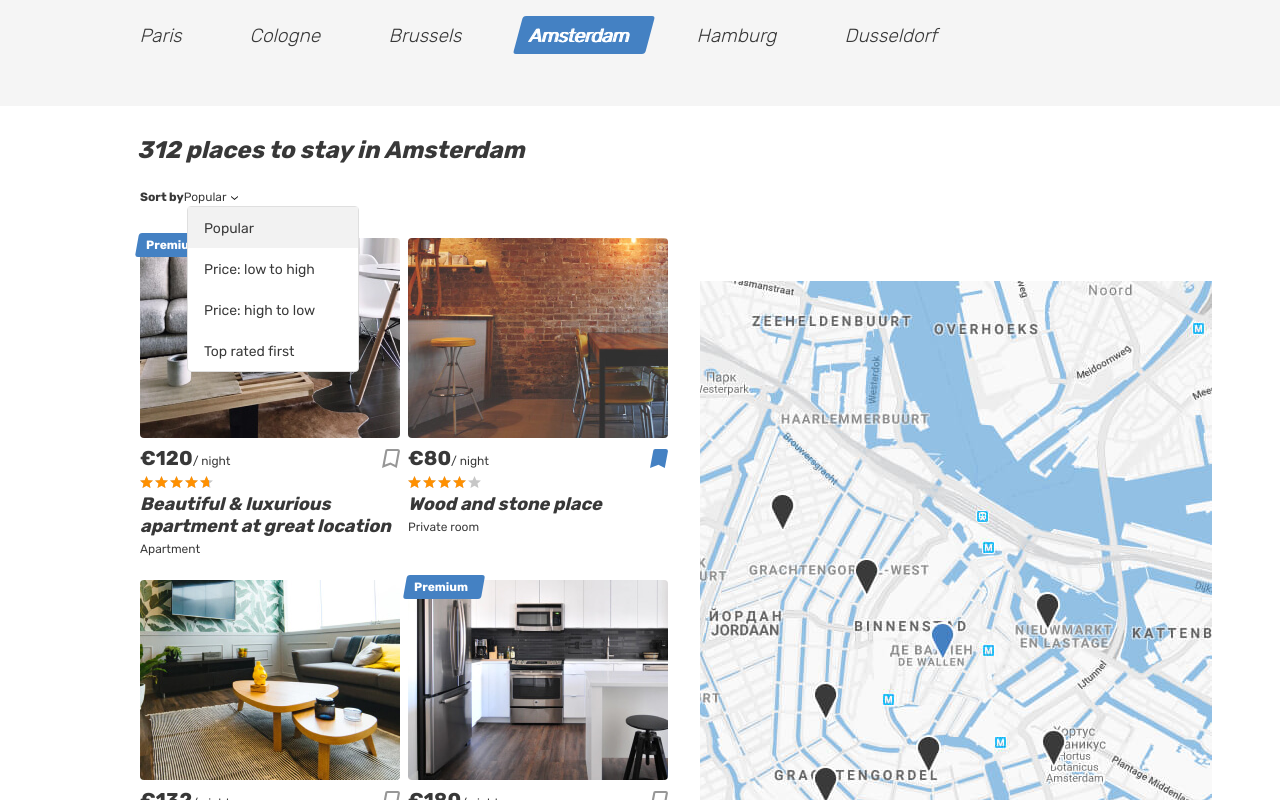
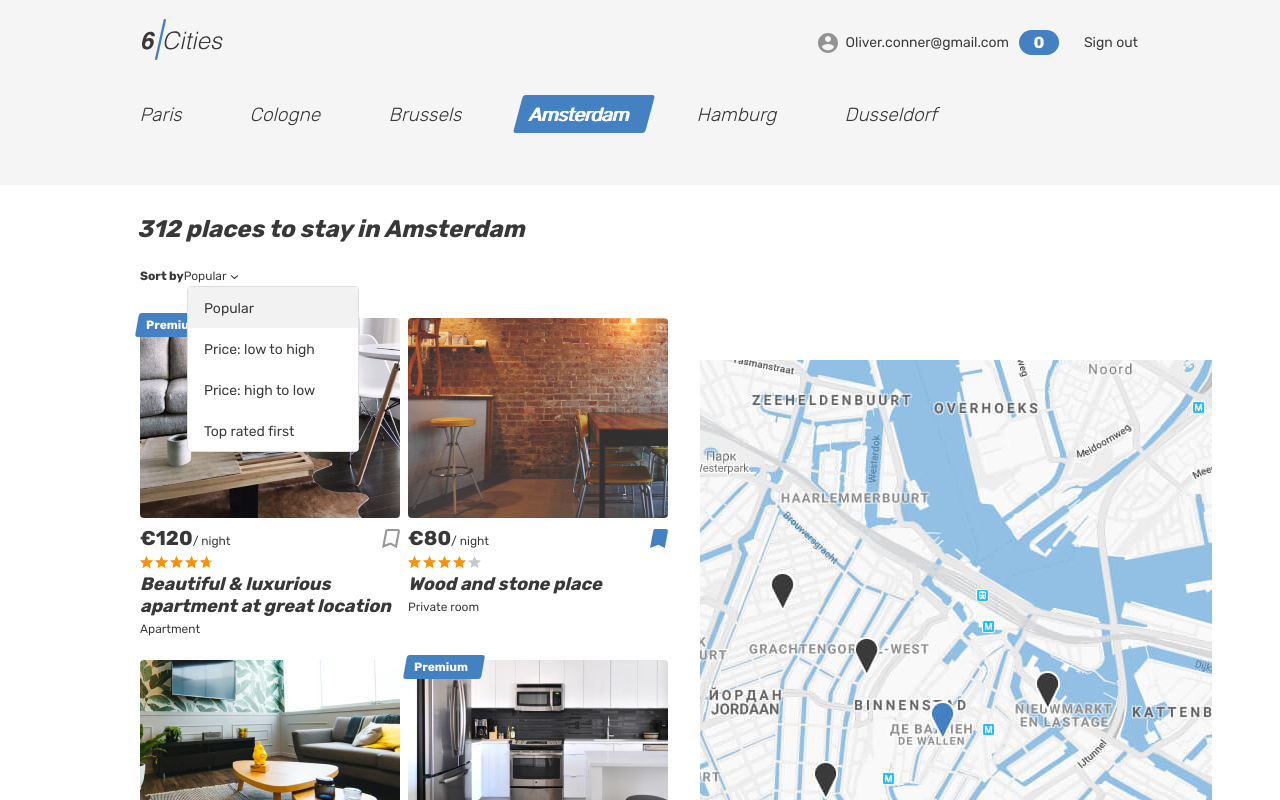
Before and after one commit to htmlacademy-react/1850191-six-cities-14, a React (Vite) app: page / in a window 1280 px wide. Shown: the top 800 px of the page. Built offline with nearby package versions, Linux system fonts and the light colour scheme.

Commit message:
feat layout component

```diff
--- a/src/App.tsx
+++ b/src/App.tsx
@@ -1,9 +1,10 @@
+import Layout from './Components/Commons/Layouts';
 import MainPage from './Containers/main-page/main-page';
 
 
 const App = () => (
-  <div>
+  <Layout>
     <MainPage />
-  </div>
+  </Layout>
 );
 export default App;
--- /dev/null
+++ b/src/Components/Commons/Layouts/index.tsx
@@ -0,0 +1,17 @@
+import React from 'react';
+import { Header } from '../Header/Header';
+
+interface TProps {
+  children: JSX.Element;
+}
+
+const Layout = ({ children }: TProps) => {
+  return (
+    <div>
+      <Header />
+      {children}
+    </div>
+  );
+};
+
+export default Layout;
--- /dev/null
+++ b/src/Components/Main/city-map/city-map.tsx
@@ -0,0 +1,9 @@
+const CityMap = () => {
+  return (
+    <div className="cities__right-section">
+      <section className="cities__map map" />
+    </div>
+  );
+};
+
+export default CityMap;
--- a/src/Components/Main/place-card/place-card.tsx.tsx
+++ b/src/Components/Main/place-card/place-card.tsx
@@ -1,5 +1,3 @@
-import React from 'react';
-
 interface PlaceCardProps {
   imageSrc: string;
   price: number;
--- /dev/null
+++ b/src/Components/Main/places-sorting/places__sorting.tsx
@@ -0,0 +1,29 @@
+const PlacesSorting = () => {
+  return (
+    <form className="places__sorting" action="#" method="get">
+      <span className="places__sorting-caption">Sort by</span>
+      <span className="places__sorting-type" tabIndex={0}>
+        Popular
+        <svg className="places__sorting-arrow" width={7} height={4}>
+          <use xlinkHref="#icon-arrow-select" />
+        </svg>
+      </span>
+      <ul className="places__options places__options--custom places__options--opened">
+        <li className="places__option places__option--active" tabIndex={0}>
+          Popular
+        </li>
+        <li className="places__option" tabIndex={0}>
+          Price: low to high
+        </li>
+        <li className="places__option" tabIndex={0}>
+          Price: high to low
+        </li>
+        <li className="places__option" tabIndex={0}>
+          Top rated first
+        </li>
+      </ul>
+    </form>
+  );
+};
+
+export default PlacesSorting;
--- /dev/null
+++ b/src/Components/Main/sity-tabs/sity-tabs.tsx
@@ -0,0 +1,42 @@
+const CityTabs = () => {
+  return (
+    <div className="tabs">
+      <section className="locations container">
+        <ul className="locations__list tabs__list">
+          <li className="locations__item">
+            <a className="locations__item-link tabs__item" href="#">
+              <span>Paris</span>
+            </a>
+          </li>
+          <li className="locations__item">
+            <a className="locations__item-link tabs__item" href="#">
+              <span>Cologne</span>
+            </a>
+          </li>
+          <li className="locations__item">
+            <a className="locations__item-link tabs__item" href="#">
+              <span>Brussels</span>
+            </a>
+          </li>
+          <li className="locations__item">
+            <a className="locations__item-link tabs__item tabs__item--active">
+              <span>Amsterdam</span>
+            </a>
+          </li>
+          <li className="locations__item">
+            <a className="locations__item-link tabs__item" href="#">
+              <span>Hamburg</span>
+            </a>
+          </li>
+          <li className="locations__item">
+            <a className="locations__item-link tabs__item" href="#">
+              <span>Dusseldorf</span>
+            </a>
+          </li>
+        </ul>
+      </section>
+    </div>
+  );
+};
+
+export default CityTabs;
--- a/src/Containers/main-page/main-page.tsx
+++ b/src/Containers/main-page/main-page.tsx
@@ -1,73 +1,19 @@
+import CityMap from '../../Components/Main/city-map/city-map.tsx';
 import PlaceCard from '../../Components/Main/place-card/place-card.tsx';
+import PlacesSorting from '../../Components/Main/places-sorting/places__sorting.tsx';
+import CityTabs from '../../Components/Main/sity-tabs/sity-tabs.tsx';
 
 const MainPage = () => {
   return (
     <>
       <h1 className="visually-hidden">Cities</h1>
-      <div className="tabs">
-        <section className="locations container">
-          <ul className="locations__list tabs__list">
-            <li className="locations__item">
-              <a className="locations__item-link tabs__item" href="#">
-                <span>Paris</span>
-              </a>
-            </li>
-            <li className="locations__item">
-              <a className="locations__item-link tabs__item" href="#">
-                <span>Cologne</span>
-              </a>
-            </li>
-            <li className="locations__item">
-              <a className="locations__item-link tabs__item" href="#">
-                <span>Brussels</span>
-              </a>
-            </li>
-            <li className="locations__item">
-              <a className="locations__item-link tabs__item tabs__item--active">
-                <span>Amsterdam</span>
-              </a>
-            </li>
-            <li className="locations__item">
-              <a className="locations__item-link tabs__item" href="#">
-                <span>Hamburg</span>
-              </a>
-            </li>
-            <li className="locations__item">
-              <a className="locations__item-link tabs__item" href="#">
-                <span>Dusseldorf</span>
-              </a>
-            </li>
-          </ul>
-        </section>
-      </div>
+      <CityTabs />
       <div className="cities">
         <div className="cities__places-container container">
           <section className="cities__places places">
             <h2 className="visually-hidden">Places</h2>
             <b className="places__found">312 places to stay in Amsterdam</b>
-            <form className="places__sorting" action="#" method="get">
-              <span className="places__sorting-caption">Sort by</span>
-              <span className="places__sorting-type" tabIndex={0}>
-                Popular
-                <svg className="places__sorting-arrow" width={7} height={4}>
-                  <use xlinkHref="#icon-arrow-select" />
-                </svg>
-              </span>
-              <ul className="places__options places__options--custom places__options--opened">
-                <li className="places__option places__option--active" tabIndex={0}>
-                  Popular
-                </li>
-                <li className="places__option" tabIndex={0}>
-                  Price: low to high
-                </li>
-                <li className="places__option" tabIndex={0}>
-                  Price: high to low
-                </li>
-                <li className="places__option" tabIndex={0}>
-                  Top rated first
-                </li>
-              </ul>
-            </form>
+            <PlacesSorting />
             <div className="cities__places-list places__list tabs__content">
               <PlaceCard
                 imageSrc="img/apartment-01.jpg"
@@ -110,9 +56,7 @@ const MainPage = () => {
               />
             </div>
           </section>
-          <div className="cities__right-section">
-            <section className="cities__map map" />
-          </div>
+          <CityMap />
         </div>
       </div>
     </>
```
